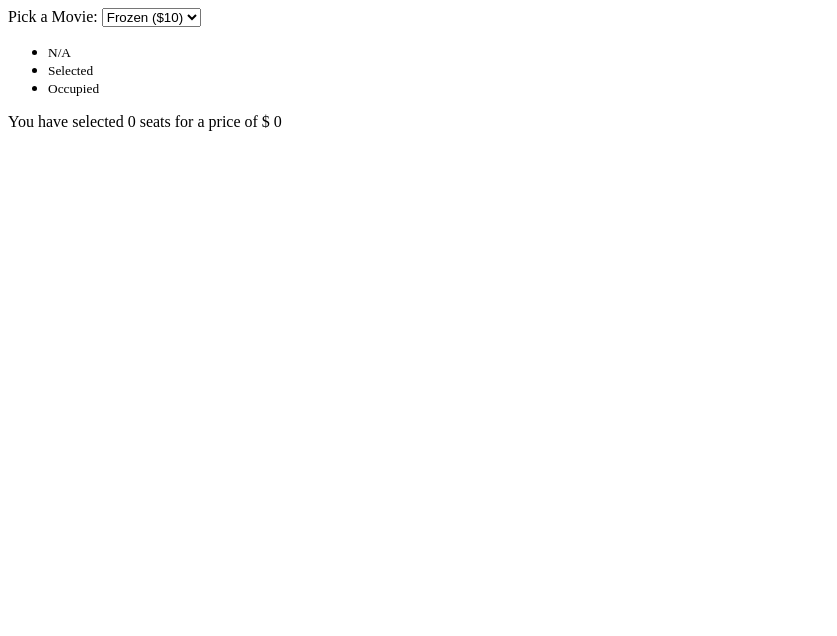
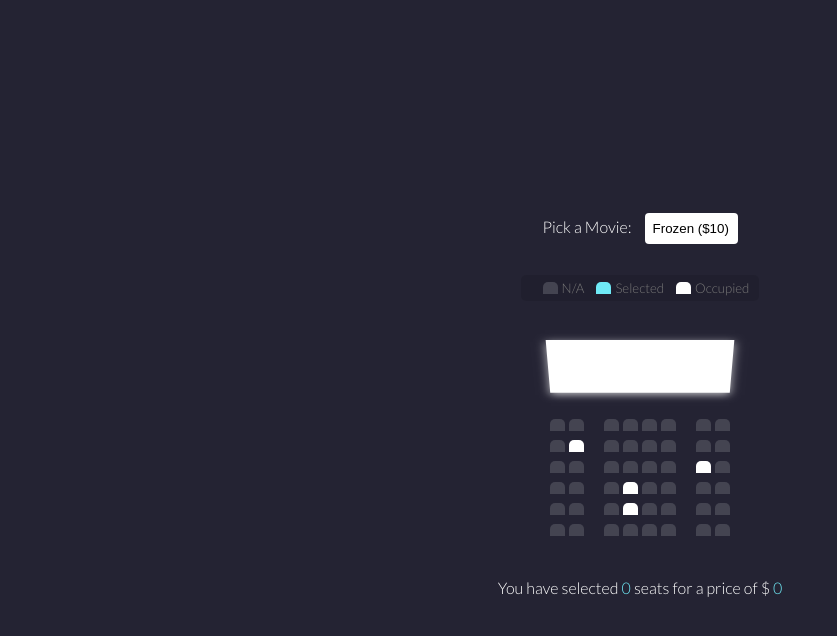
Before and after one commit to Soheila-Lotfi/20-Projects-with-Vanilla-Javascript, a plain HTML site: page Movie-Seat-Booking/index.html in a window 1280 px wide. Shown: the whole page, without its empty margins (0-837 px from the left). Drawn offline with Linux system fonts and the light colour scheme.

Commit message:
style the page

```diff
--- a/Movie-Seat-Booking/index.html
+++ b/Movie-Seat-Booking/index.html
@@ -25,10 +25,10 @@
             <div class="seat"></div><small>N/A</small>
         </li>
         <li>
-            <div class="seat"></div><small>Selected</small>
+            <div class="seat selected"></div><small>Selected</small>
         </li>
         <li>
-            <div class="seat"></div><small>Occupied</small>
+            <div class="seat occupied"></div><small>Occupied</small>
         </li>
     </ul>
 
@@ -46,7 +46,7 @@
         </div>
         <div class="row">
             <div class="seat"></div>
-            <div class="seat"></div>
+            <div class="seat occupied"></div>
             <div class="seat"></div>
             <div class="seat"></div>
             <div class="seat"></div>
@@ -61,14 +61,14 @@
             <div class="seat"></div>
             <div class="seat"></div>
             <div class="seat"></div>
-            <div class="seat"></div>
+            <div class="seat occupied"></div>
             <div class="seat"></div>
         </div>
         <div class="row">
             <div class="seat"></div>
             <div class="seat"></div>
             <div class="seat"></div>
-            <div class="seat"></div>
+            <div class="seat occupied"></div>
             <div class="seat"></div>
             <div class="seat"></div>
             <div class="seat"></div>
@@ -78,7 +78,7 @@
             <div class="seat"></div>
             <div class="seat"></div>
             <div class="seat"></div>
-            <div class="seat"></div>
+            <div class="seat occupied"></div>
             <div class="seat"></div>
             <div class="seat"></div>
             <div class="seat"></div>
--- a/Movie-Seat-Booking/style.css
+++ b/Movie-Seat-Booking/style.css
@@ -0,0 +1,139 @@
+
+@import url('https://fonts.googleapis.com/css2?family=Lato:wght@300&display=swap');
+
+*{
+    box-sizing: border-box;
+}
+
+body{
+    background-color: #242333;
+    color: #fff;
+    display:flex;
+    flex-direction:column;
+    align-items: center;
+    justify-content: center;
+    height: 100vh;
+    font-family: 'Lato', sans-serif;
+    margin:0px;
+}
+
+/*  movie-container */
+.movie-container{
+    margin: 15px 0;
+}
+
+.movie-container select {
+    border-radius: 4px;
+    background-color: #fff;
+    padding:8px;
+    margin-left: 10px;
+    border:0;
+
+    /* new */
+    -moz-appearance: none;
+    -webkit-appearance: none;
+    appearance: none;
+
+}
+
+
+
+/* container */
+
+
+/* seats */
+.seat{
+        background-color: #444451;
+        border-radius:5px 5px 0 0;
+        height: 12px;
+        width: 15px;
+        background-color: #444451;
+        margin: 2px;
+}
+
+/* we add selected class dynamically in javascript */
+.seat.selected{
+    background-color: #6feaf6;
+}
+
+.seat.occupied{
+    background-color: #fff;
+}
+
+
+.row .seat:nth-of-type(2){
+    margin-right: 18px;
+    }
+
+.row .seat:nth-last-of-type(2){
+    margin-left: 18px;
+
+}
+
+   /* style seats that are not occuoied  */
+
+.seat:not(.occupied):hover{
+    cursor: pointer;
+    transform: scale(1.2);
+}
+
+
+   /* showcase */
+   /* in the above we style all the seats that are not occupied but in the showcase we dont want those styles so we should remoce it */
+.showcase .seat:not(.occupied):hover{
+    cursor: default;
+    transform: scale(1);
+}
+
+
+
+.showcase{
+    display:flex;
+    list-style-type: none;
+    background: rgba(0, 0, 0, 0.1);
+    padding: 5px 10px;
+    border-radius: 5px;
+    color: #777;
+}
+
+.showcase li{
+
+    display:flex;
+    margin-left: 10px;
+    align-items: center;
+    justify-content: center;
+}
+.showcase li small {
+    margin-left: 2px;
+  }
+
+
+.row{
+    display:flex;
+    margin-bottom: 5px;
+}
+.screen {
+    background-color: #fff;
+    height: 70px;
+    width: 100%;
+    margin: 15px 0;
+    transform: rotateX(-45deg);
+    box-shadow: 0 3px 10px rgba(255, 255, 255, 0.7);
+
+  }
+
+
+.container {
+    perspective: 1000px;
+    margin-bottom: 30px;
+}
+
+
+/* text */
+p.text {
+    margin: 5px 0;
+}
+
+p.text span {
+    color: #6feaf6;
+}
```
